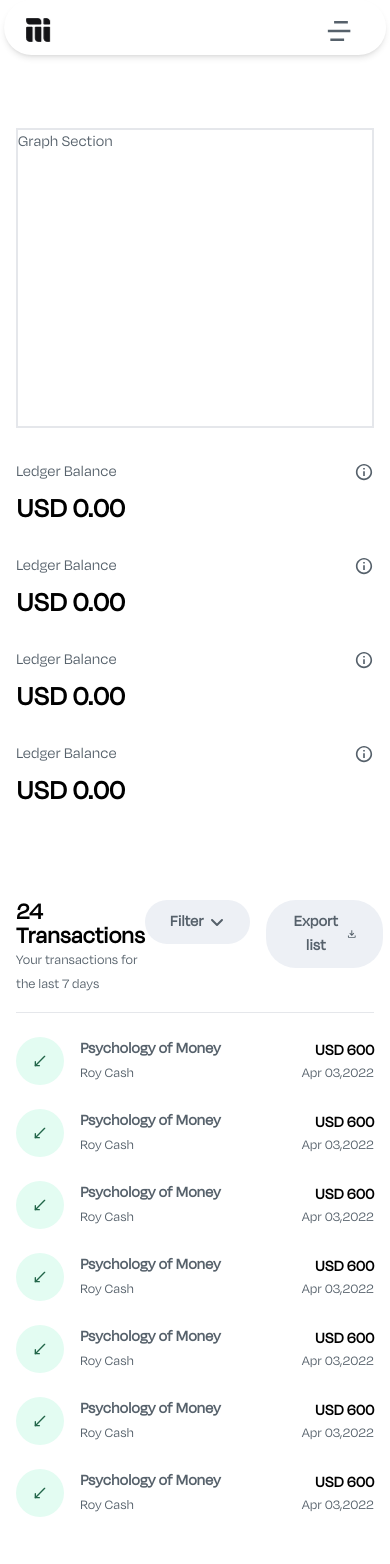
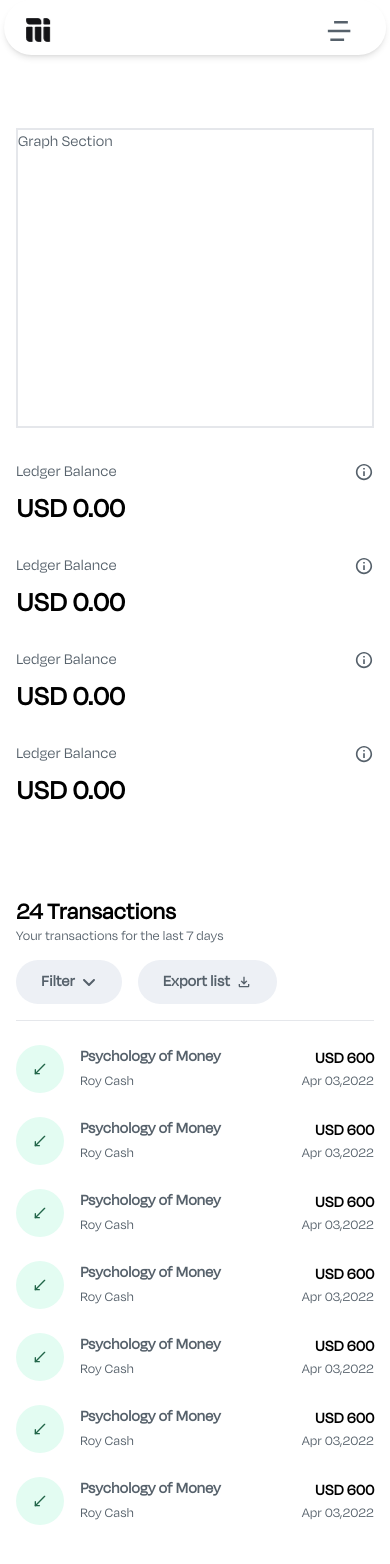
Before and after one commit to bezbrain/mainstack-frontend-test, a React (Vite) app: page / in a window 390 px wide. Shown: the top 1564 px of the page. Built offline with nearby package versions, Linux system fonts and the light colour scheme.

Commit message:
Develop small screens for the transactions section

```diff
--- a/src/components/transactions/allTransactions/transactionCard.tsx
+++ b/src/components/transactions/allTransactions/transactionCard.tsx
@@ -2,7 +2,7 @@ import { LuMoveDownLeft } from "react-icons/lu";
 
 const TransactionCard = () => {
   return (
-    <div className="flex items-center justify-between mt-6">
+    <div className="flex items-center gap-4 justify-between mt-6">
       {/* Left hand side */}
       <div className="flex items-center gap-4 leading-6">
         <div className="bg-[#e3fcf2] w-[48px] h-[48px] rounded-full flex items-center justify-center">
--- a/src/components/transactions/transactionHeader/transHeader.tsx
+++ b/src/components/transactions/transactionHeader/transHeader.tsx
@@ -4,7 +4,7 @@ import { Button } from "../../general/button";
 
 const TransHeader = () => {
   return (
-    <header className="flex justify-between">
+    <header className="justify-between sm:flex">
       {/* Left hand side */}
       <div className="leading-6">
         <h1 className="text-[24px] font-extrabold text-[#000]">
@@ -13,7 +13,7 @@ const TransHeader = () => {
         <p className="text-[14px]">Your transactions for the last 7 days</p>
       </div>
       {/* Right hand side */}
-      <div className="flex gap-4">
+      <div className="flex gap-4 mt-3 sm:mt-0">
         <Button btnContent="Filter" icon={<FaAngleDown />} />
         <Button btnContent="Export list" icon={<MdOutlineFileDownload />} />
       </div>
```
